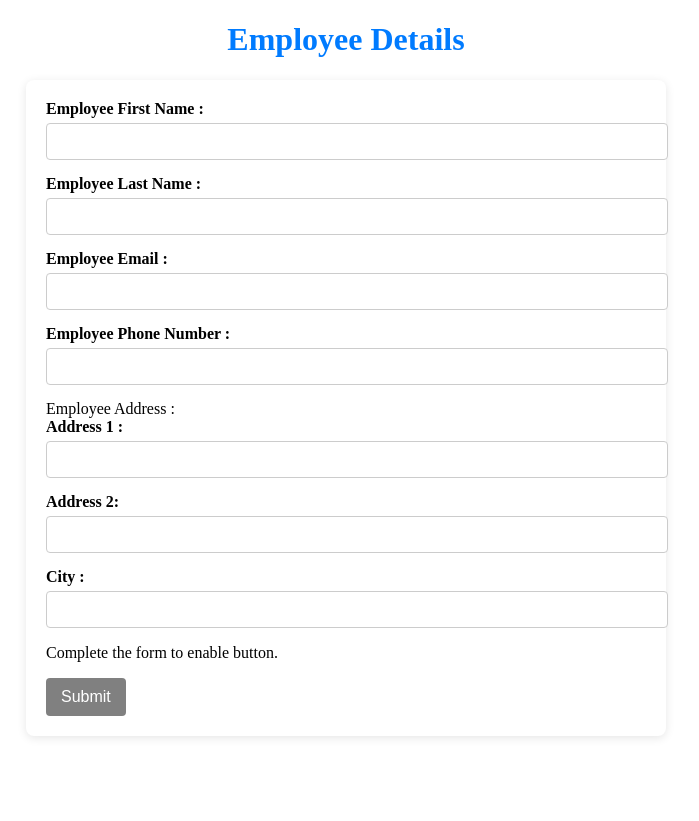
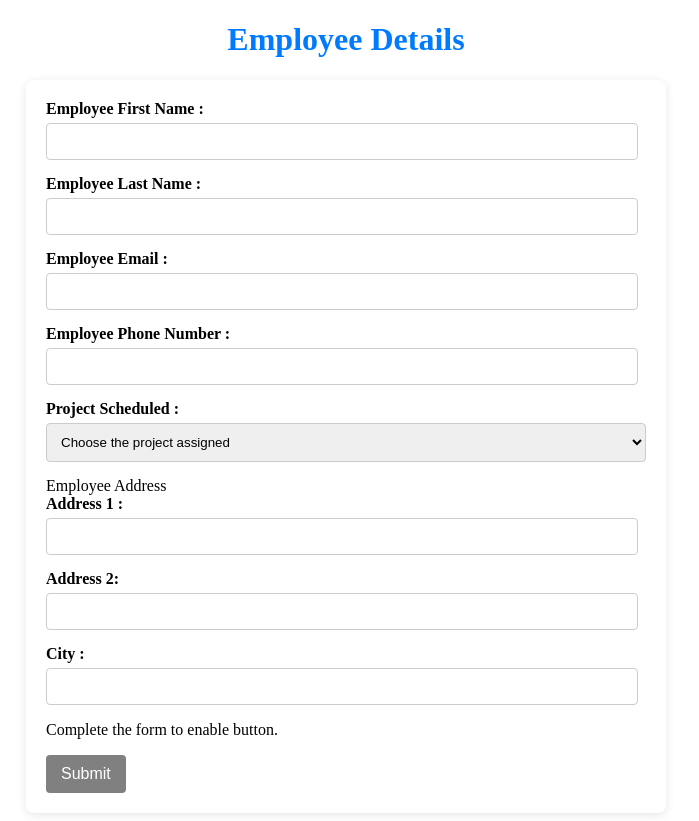
Before and after one commit to athullya-geekywolf/SQL-1, an Angular app in the folder AngularTasks/employee-forms/: page / in a window 1280 px wide. Shown: the whole page, without its empty margins (294-993 px from the left). Before the commit the page ends 800 px from the top, so only its background shows below. Built offline with nearby package versions, Linux system fonts and the light colour scheme.

Commit message:
implemented pipes

```diff
--- a/AngularTasks/employee-forms/src/app/employee-details/employee-details.component.html
+++ b/AngularTasks/employee-forms/src/app/employee-details/employee-details.component.html
@@ -22,8 +22,15 @@
             <input type="text" formControlName="pNumber">
         </div>
 
+        <div>
+            <label for="project">Project Scheduled : </label>
+            <select class="drop-down" formControlName="project">
+                <option >Choose the project assigned</option>
+                <option *ngFor="let p of projects">{{p.name | active: p.isActive}}</option>
+            </select>
+        </div>
 
-        <label>Employee Address : </label>
+        <label>Employee Address  </label>
         <div formGroupName="address">
         <div>
             <label for="address1"> Address 1 : </label>
@@ -39,6 +46,8 @@
             <label for="address1"> City : </label>
             <input type="text" formControlName="city">
         </div>
+
+
     </div>
 
         <p>Complete the form to enable button.</p>
@@ -47,9 +56,10 @@
 
 <div *ngIf="data" class="display-details">
     <h2>Employee Details</h2>
-    <p>Name: {{ data.firstname }} {{ data.lastname }}</p>
+    <p>Name: {{ data.firstname | uppercase }} {{ data.lastname |lowercase }}</p>
     <p>Email: {{ data.email }}</p>
     <p>Phone Number: {{ data.pNumber }}</p>
+    <p>Project Assigned: {{data.project}}</p>
     <p>Address Line 1: {{ data.address.address1 }}</p>
     <p>Address Line 2: {{ data.address.address2 }}</p>
     <p>City: {{ data.address.city }}</p>
--- a/AngularTasks/employee-forms/src/app/employee-details/employee-details.component.scss
+++ b/AngularTasks/employee-forms/src/app/employee-details/employee-details.component.scss
@@ -33,7 +33,7 @@ form {
     }
 
     input {
-      width: 100%;
+      width: 95%;
       padding: 10px;
       border: 1px solid #ccc;
       border-radius: 4px;
@@ -84,3 +84,17 @@ form {
     margin: 5px 0;
   }
 }
+
+.drop-down{
+
+      width: 100%;
+      padding: 10px;
+      border: 1px solid #ccc;
+      border-radius: 4px;
+
+      &:focus {
+        border-color: $primary-color;
+        outline: none;
+        box-shadow: 0 0 5px rgba($primary-color, 0.5);
+}
+}
--- a/AngularTasks/employee-forms/src/app/employee-details/employee-details.component.ts
+++ b/AngularTasks/employee-forms/src/app/employee-details/employee-details.component.ts
@@ -2,12 +2,13 @@ import { Component, OnInit } from '@angular/core';
 import { FormControl, FormGroup, ReactiveFormsModule, Validators } from '@angular/forms';
 import { CommonModule } from '@angular/common';
 import { IEmployee } from '../models/employee';
+import { ActivePipe } from "../pipe/active.pipe";
 
 
 @Component({
   selector: 'app-employee-details',
   standalone: true,
-  imports: [ReactiveFormsModule,CommonModule],
+  imports: [ReactiveFormsModule, CommonModule, ActivePipe],
   templateUrl: './employee-details.component.html',
   styleUrl: './employee-details.component.scss'
 })
@@ -16,6 +17,19 @@ export class EmployeeDetailsComponent implements OnInit {
 
   employeeForm:FormGroup<IEmployee>;
 
+  projects= [
+    { "name": "Hilite", "isActive": true },
+    { "name": "Lulu", "isActive": true },
+    { "name": "Cordova School", "isActive": true },
+    { "name": "Azure Heights Apartments", "isActive": true },
+    { "name": "Greenfield Mall", "isActive": true },
+    { "name": "Pinnacle Corporate Towers", "isActive": true },
+    { "name": "Sunshine Valley Resort", "isActive": true },
+    { "name": "Everest Office Park", "isActive": false },
+    { "name": "Maplewood Villas", "isActive": false },
+    { "name": "Sterling Shopping Complex", "isActive": false }
+  ]
+
 
   ngOnInit(){
     this.employeeForm = new FormGroup<IEmployee>({
@@ -23,6 +37,7 @@ export class EmployeeDetailsComponent implements OnInit {
       lastname:new FormControl(null),
       email: new FormControl(null,[Validators.required,Validators.email]),
       pNumber: new FormControl(null,[Validators.required,Validators.minLength(10),Validators.pattern(/^\d{1,10}$/)]),
+      project:new FormControl(null,Validators.required),
       address:new FormGroup({
         address1:new FormControl(null),
         address2:new FormControl(null),
--- a/AngularTasks/employee-forms/src/app/models/employee.ts
+++ b/AngularTasks/employee-forms/src/app/models/employee.ts
@@ -5,6 +5,7 @@ export interface IEmployee{
     lastname:FormControl<string|null>;
     email:FormControl<string|null>;
     pNumber:FormControl<number|null>;
+    project:FormControl<string|null>;
     address:FormGroup<{
         address1:FormControl<string|null>;
         address2:FormControl<string|null>;
--- /dev/null
+++ b/AngularTasks/employee-forms/src/app/pipe/active.pipe.ts
@@ -0,0 +1,15 @@
+import { Pipe, PipeTransform } from '@angular/core';
+
+@Pipe({
+  name: 'active',
+  standalone: true
+})
+export class ActivePipe implements PipeTransform {
+
+  transform(value: string, state: boolean): any{
+    if(state == true)
+      return value;
+
+  }
+
+}
```
Also changed, not shown: 1 other file (tests, documents, lock files or other folders).
